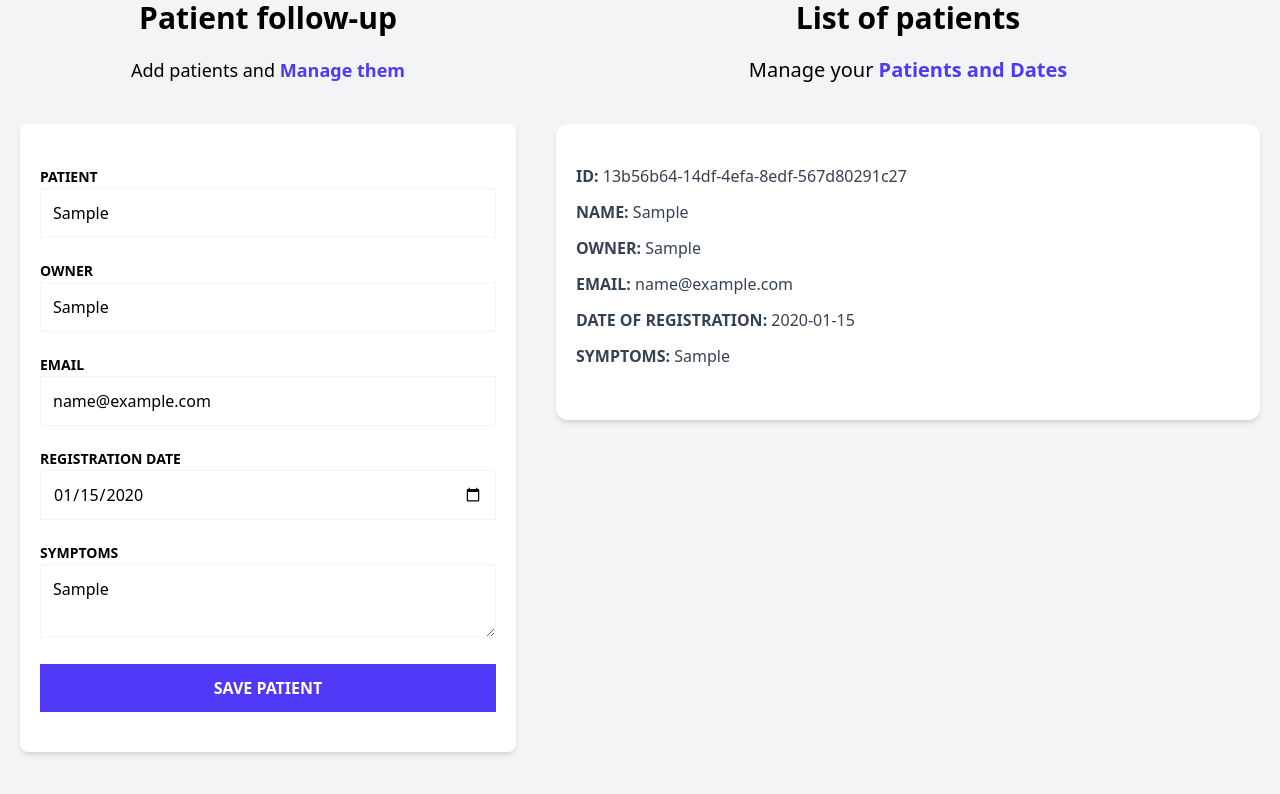
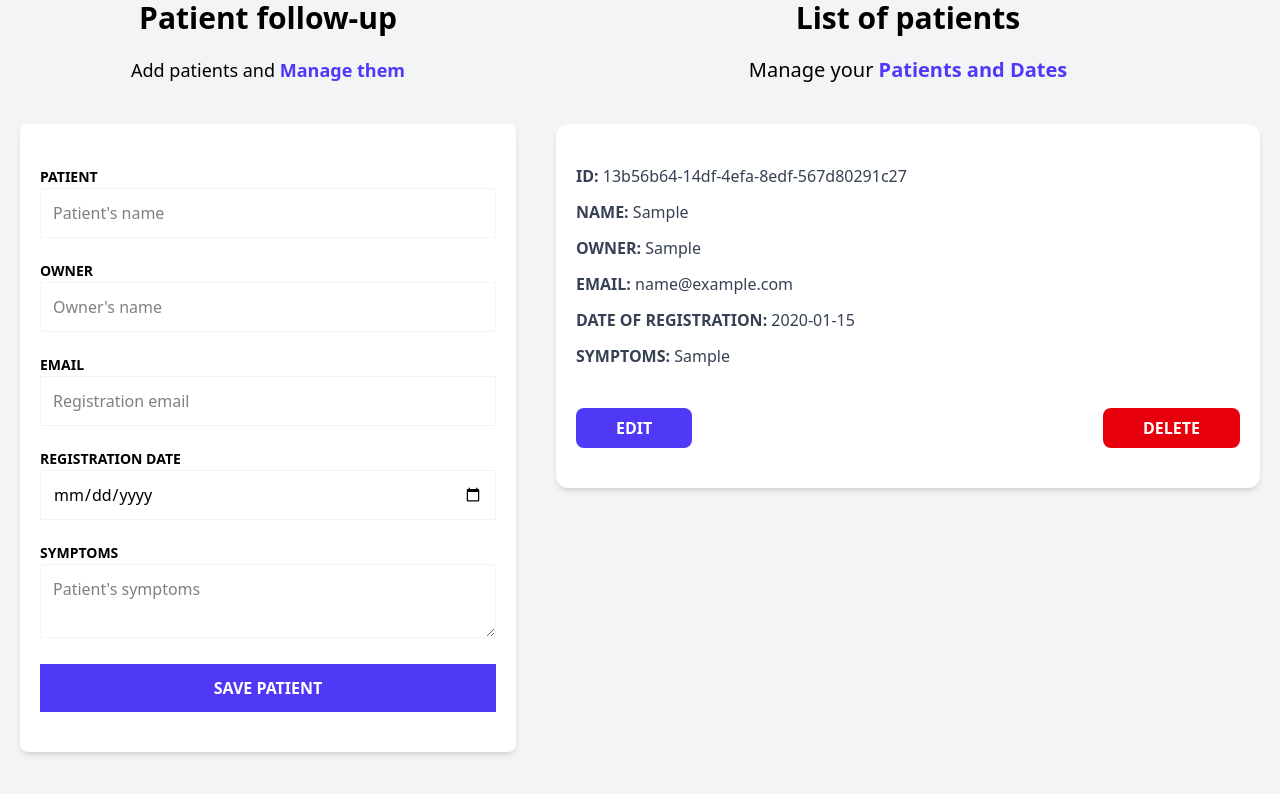
Before and after one commit to 4HMartin/Patient-administrator, a React (Vite) app: page / in a window 1280 px wide. Both pictures are taken after typing "Sample", "Sample", "name@example.com", "2020-01-15", "Sample" into the empty fields and a click on the input "Save patient". Shown: the part 176-970 px from the top of the page. Built offline with nearby package versions, Linux system fonts and the light colour scheme.

Commit message:
Deleting patients with Zustand.

```diff
--- a/src/components/PatientDetails.tsx
+++ b/src/components/PatientDetails.tsx
@@ -14,6 +14,21 @@
             <PatientDetailsItem label={'Email'} data={patient.email} />
             <PatientDetailsItem label={'Date of registration'} data={patient.date.toString()} />
             <PatientDetailsItem label={'Symptoms'} data={patient.symptoms} />
+
+            <div className="flex justify-between mt-10">
+                <button
+                    type="button"
+                    className="py-2 px-10 bg-indigo-600 hover:bg-indigo-700 text-white font-bold uppercase rounded-lg hover:cursor-pointer"
+                >
+                    Edit
+                </button>
+                <button
+                    type="button"
+                    className="py-2 px-10 bg-red-600 hover:bg-red-700 text-white font-bold uppercase rounded-lg  hover:cursor-pointer"
+                >
+                    Delete
+                </button>
+            </div>
         </div>
     )
 }
--- a/src/components/PatientForm.tsx
+++ b/src/components/PatientForm.tsx
@@ -8,10 +8,15 @@
     /** Extract the 'addPatient' function from the store by the state */
     const addPatient = usePatientStore(state => state.addPatient)
 
-    const { register, handleSubmit, formState: {errors} } = useForm<DraftPatient>()
+    const { register, handleSubmit, formState: {errors}, reset } = useForm<DraftPatient>()
 
     const registerPatient = (data: DraftPatient) => {
         addPatient(data)
+
+        /**
+         * @description Reset the form fields. Function from useForm.
+         */
+        reset()
     }
 
     return (
--- a/src/store.ts
+++ b/src/store.ts
@@ -6,6 +6,7 @@
 type PatientState = {
     patients: Patient[]
     addPatient: (data: DraftPatient) => void
+    deletePatient: (id: Patient['id']) => void
 }
 
 /**
@@ -30,4 +31,10 @@
             patients: [...state.patients, newPatient]
         }))
     },
+
+    deletePatient(id) {
+        set((state) => ({
+            patients: state.patients.filter( patient => patient.id !== id)
+        }))
+    }
 }))
```
